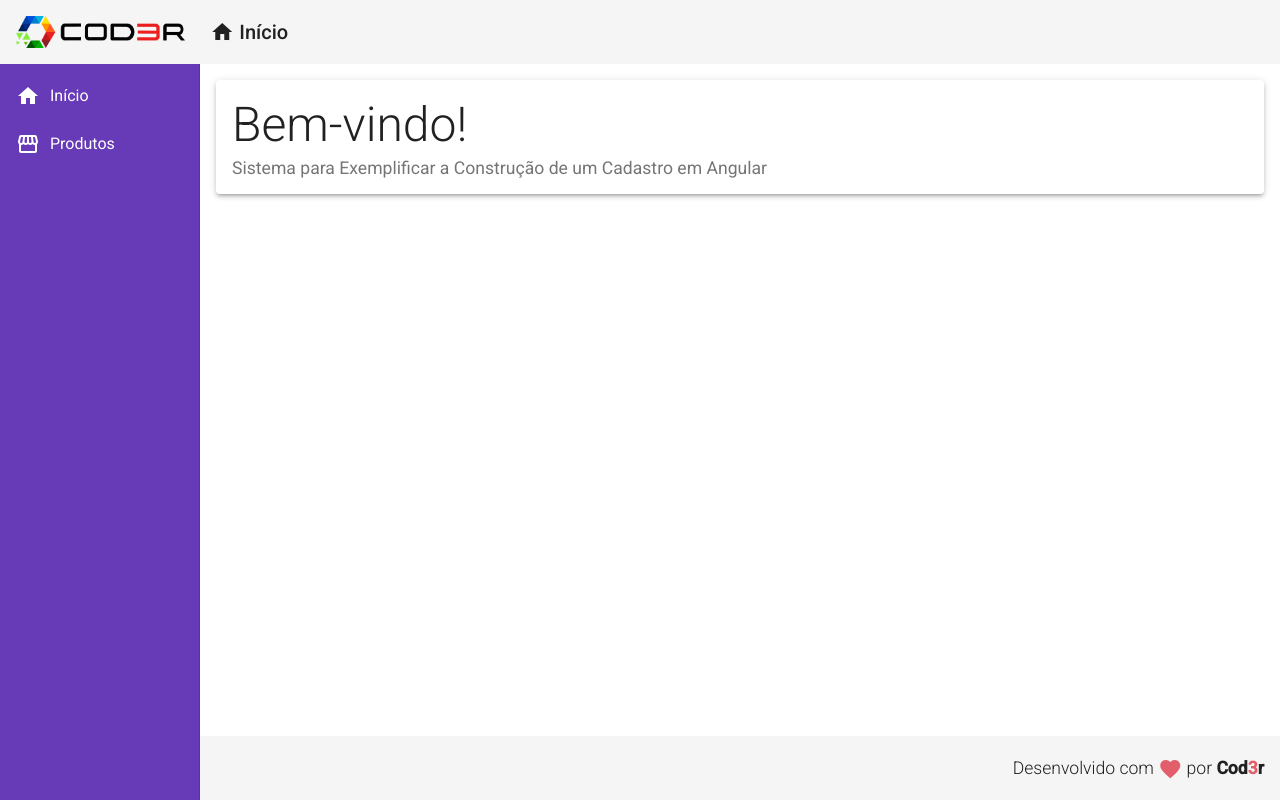
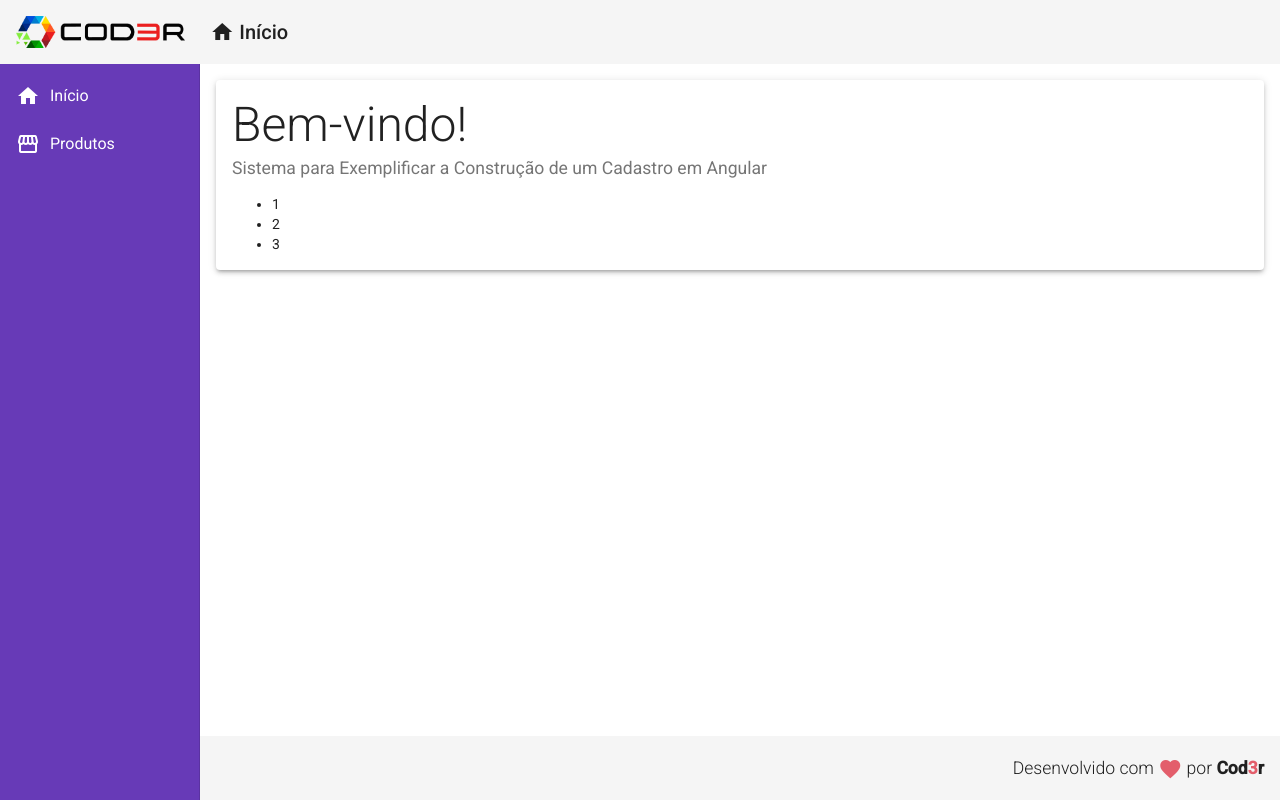
Before and after one commit to leonardo-teles/angular-crud, an Angular app in the folder frontend/: page / in a window 1280 px wide. Built offline with nearby package versions, Linux system fonts and the light colour scheme.

Commit message:
Diretivas na Prática #2 - Estrutural

```diff
--- a/frontend/src/app/app.module.ts
+++ b/frontend/src/app/app.module.ts
@@ -16,6 +16,7 @@
 import { HomeComponent } from './views/home/home.component';
 import { ProductCrudComponent } from './views/product-crud/product-crud.component';
 import { RedDirective } from './directives/red.directive';
+import { ForDirective } from './directives/for.directive';
 
 
 
@@ -27,7 +28,8 @@
     NavigationComponent,
     HomeComponent,
     ProductCrudComponent,
-    RedDirective
+    RedDirective,
+    ForDirective
   ],
   imports: [
     BrowserModule,
--- /dev/null
+++ b/frontend/src/app/directives/for.directive.ts
@@ -0,0 +1,20 @@
+import { Directive, Input, OnInit, TemplateRef, ViewContainerRef } from '@angular/core';
+
+@Directive({
+  selector: '[myFor]'
+})
+export class ForDirective implements OnInit {
+
+  @Input('myForEm') numbers: number[]
+
+  constructor(
+    private container: ViewContainerRef,
+    private template: TemplateRef<any>
+  ) {}
+
+  ngOnInit(): void {
+    for(let number of this.numbers) {
+      this.container.createEmbeddedView(this.template, { $implicit: number });
+    }
+  }
+}
--- a/frontend/src/app/views/home/home.component.html
+++ b/frontend/src/app/views/home/home.component.html
@@ -5,4 +5,9 @@
     <mat-card-subtitle class="subtitle">
         Sistema para Exemplificar a Construção de um Cadastro em Angular
     </mat-card-subtitle>
+
+    <ul>
+        <li *myFor="let n em [1, 2, 3]">{{ n }}</li>
+    </ul>
+
 </mat-card>
```
